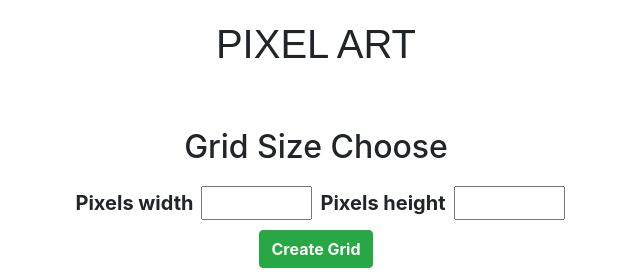
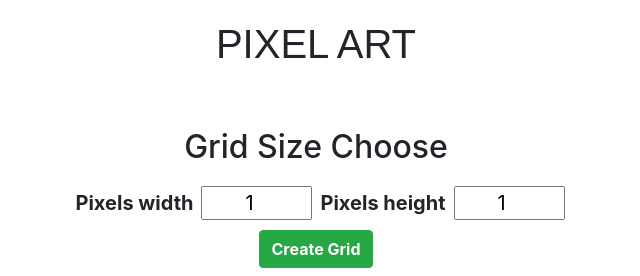
Before and after one commit to BartoszBielecki-PL/pixel-art, a React (Create React App) app: page / in a window 1280 px wide. Shown: the top 276 px of the page, without its empty margins (324-964 px from the left). Built offline with nearby package versions, Linux system fonts and the light colour scheme.

Commit message:
fix small bug with default number

```diff
--- a/src/components/GridSizeChoose.js
+++ b/src/components/GridSizeChoose.js
@@ -4,8 +4,8 @@ import "./GridSizeChoose.sass";
 
 class GridSizeChoose extends Component {
   state = {
-    width: "",
-    height: "",
+    width: 1,
+    height: 1,
   };
 
   handleWidthChange = (e) => {
@@ -49,7 +49,6 @@ class GridSizeChoose extends Component {
           onChange={this.handleWidthChange}
           min="1"
           max="100"
-          defaultValue={1}
         />
         <label htmlFor="pixelHeight"> Pixels height </label>
         <input
@@ -58,7 +57,6 @@ class GridSizeChoose extends Component {
           onChange={this.handleHeightChange}
           min="1"
           max="100"
-          defaultValue={1}
         />
         <button className="btn btn-success" onClick={this.handleClick}>
           Create Grid
--- a/src/components/Header.sass
+++ b/src/components/Header.sass
@@ -1,6 +1,6 @@
 header
     font-size: 25px
     text-align: center
-    margin: 20px 0
+    margin: 20px auto
     text-transform: uppercase
     font-family: Arial, Helvetica, sans-serif
```
